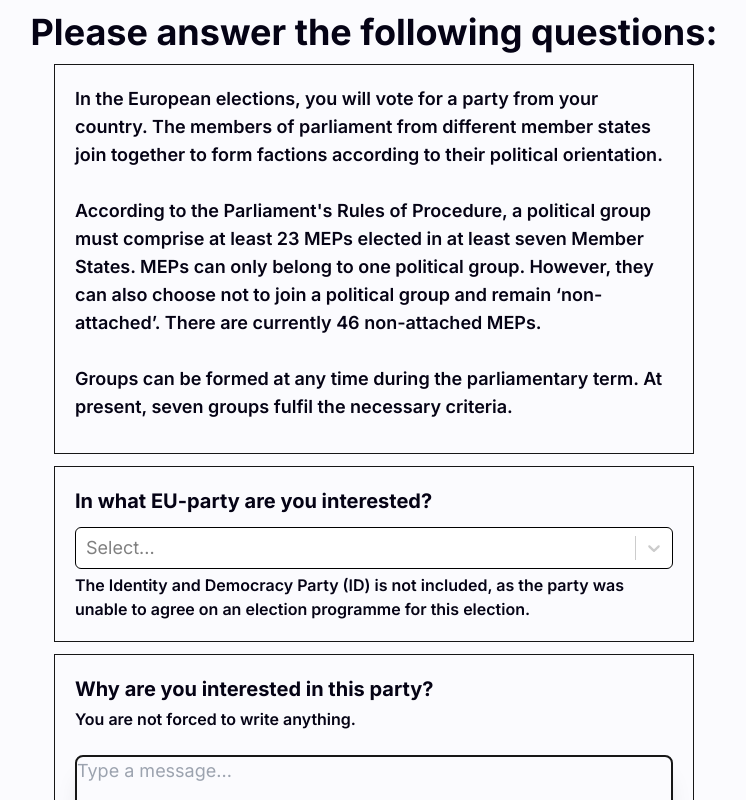
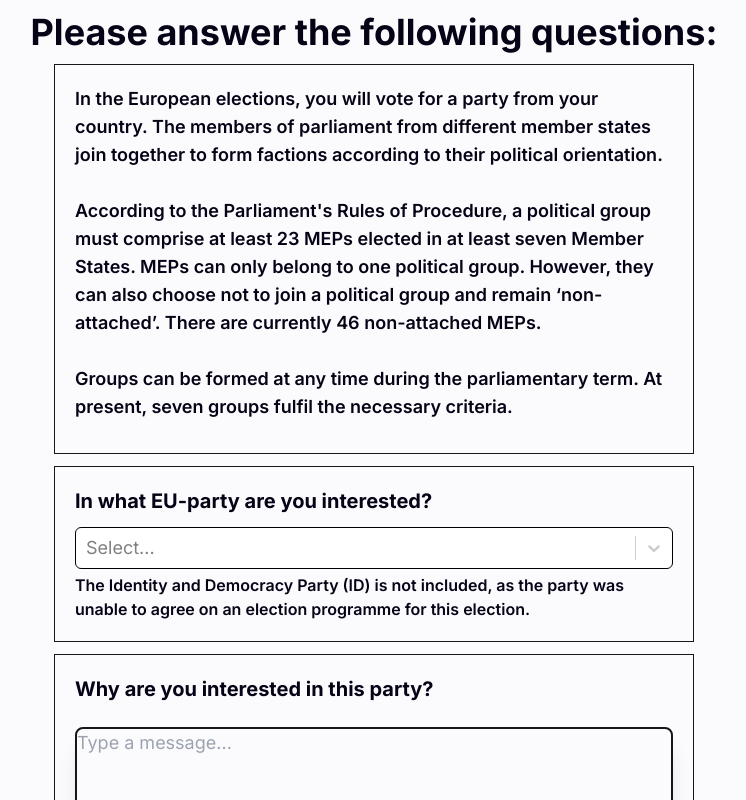
Before and after one commit to FelixHornberger/quote-and-vote, a Next.js app: page /pre-task in a window 1280 px wide. Shown: the top 800 px of the page, without its empty margins (266-1012 px from the left). Built offline with nearby package versions, Linux system fonts and the light colour scheme.

Commit message:
Removed Ifno Text on QuesitonElement

```diff
--- a/components/preTask/QuestionElement.tsx
+++ b/components/preTask/QuestionElement.tsx
@@ -5,7 +5,6 @@ export default function QuestionElement({ question, topic }: { question: string,
         <div className="flex-col border border-neutral-900 p-5 mb-3">
             <div className="flex-col text-center sm:text-left justify-center sm:justify-normal mb-3">
                 <h2>{question}</h2>
-                <p className="text-base pt-2.5 sm:pt-1 text-left">You are not forced to write anything.</p>
             </div>
             <InterestTextarea></InterestTextarea>
         </div>
```
